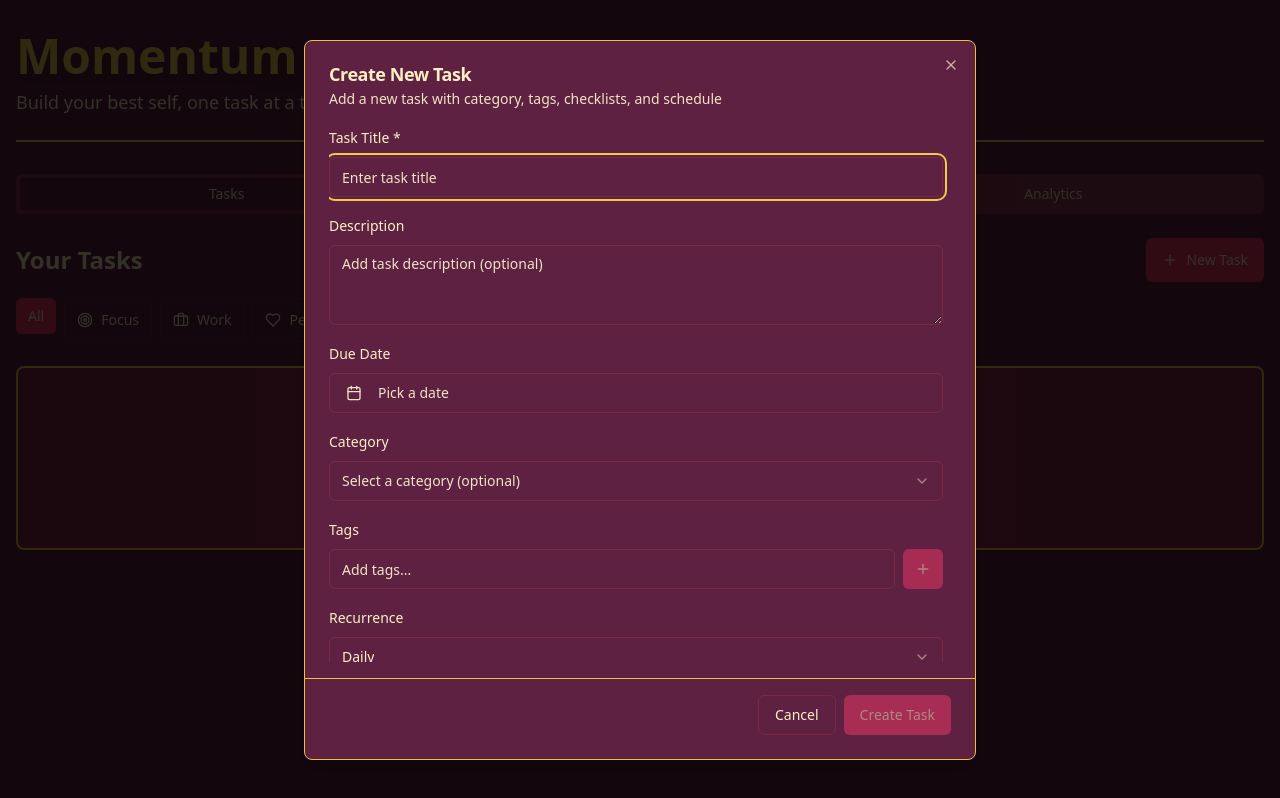
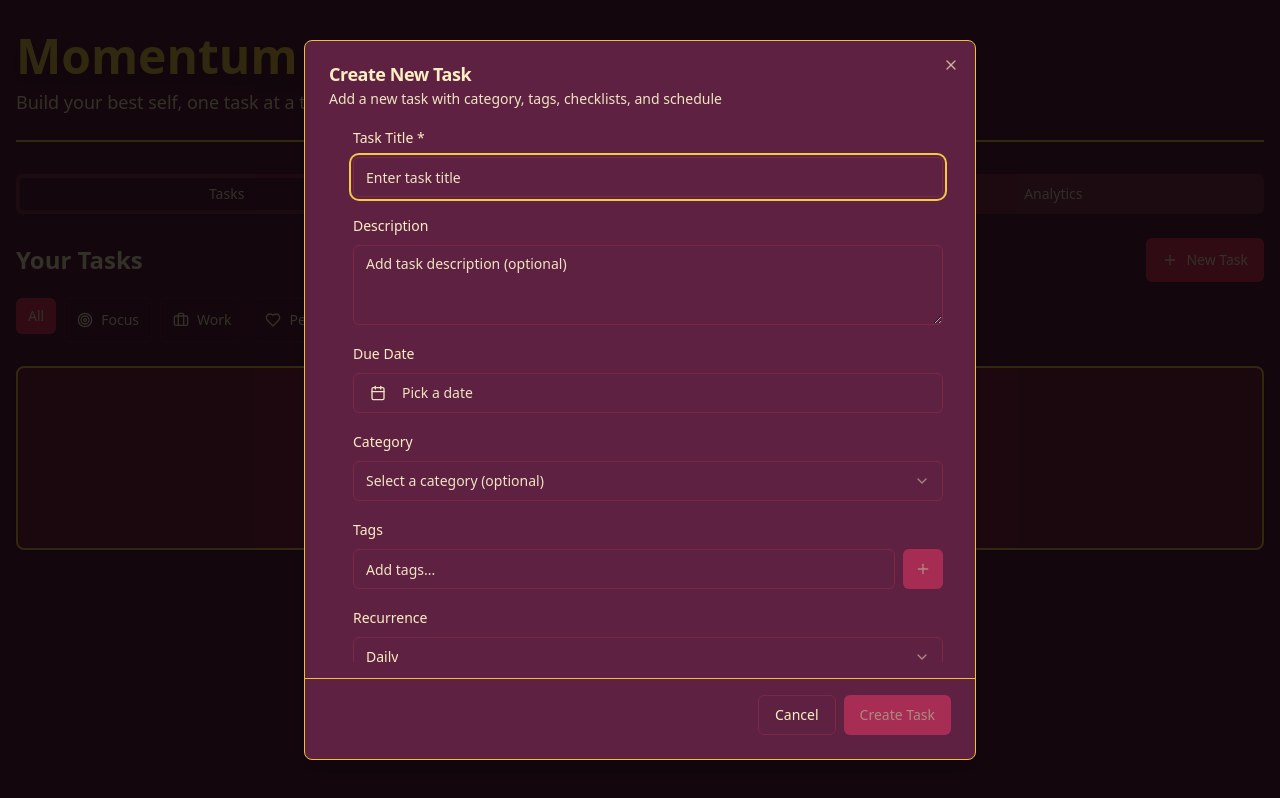
Before and after one commit to hadep275/Momentum, a React (Vite) app: page / in a window 1280 px wide. Both pictures are taken after a click on the button "New Task". Built offline with nearby package versions, Linux system fonts and the light colour scheme; the HTML template or start-up script is replaced by a standard one.

Commit message:
Fix: Adjust input field padding in dialog

```diff
--- a/src/components/CreateTaskDialog.tsx
+++ b/src/components/CreateTaskDialog.tsx
@@ -96,7 +96,7 @@ export const CreateTaskDialog = ({
         </DialogHeader>
 
         <ScrollArea className="flex-1 px-6 overflow-y-auto overflow-x-visible">
-          <div className="space-y-4 pb-4 pr-2">
+          <div className="space-y-4 pb-4 pl-6 pr-2">
           <div className="space-y-2">
             <Label htmlFor="title">Task Title *</Label>
             <Input
```
